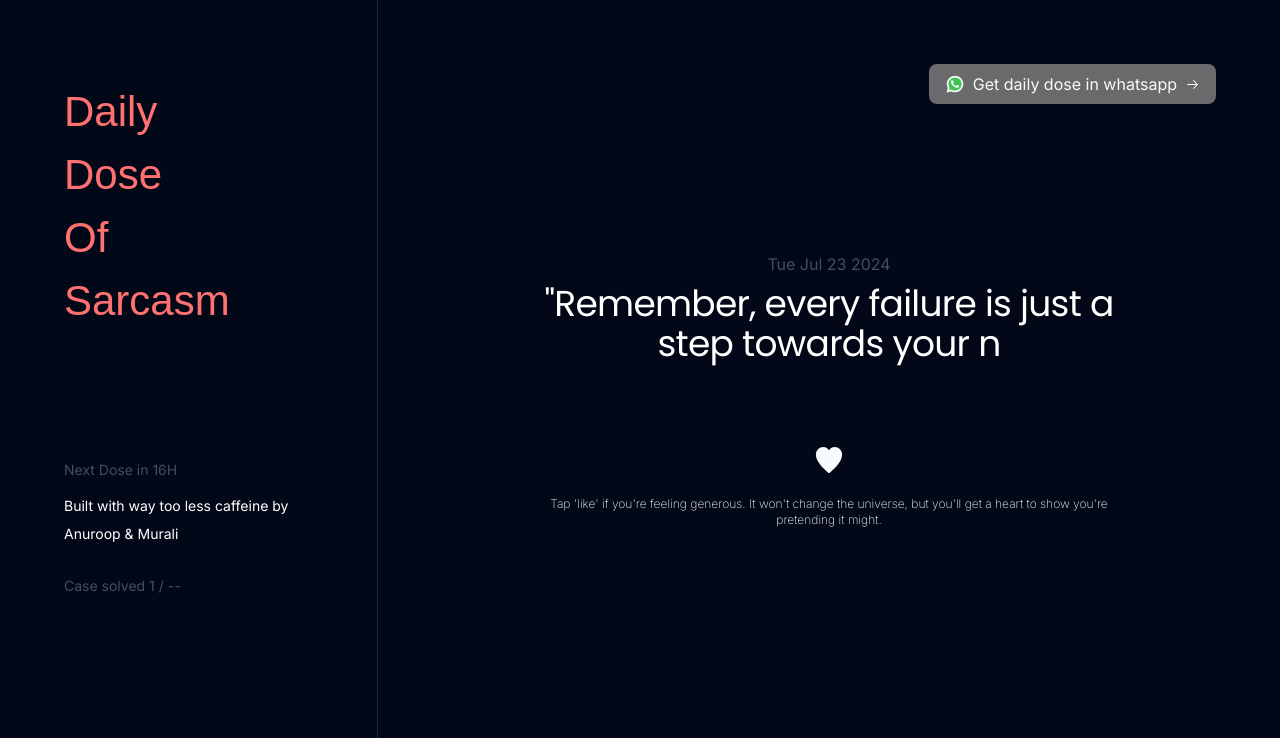
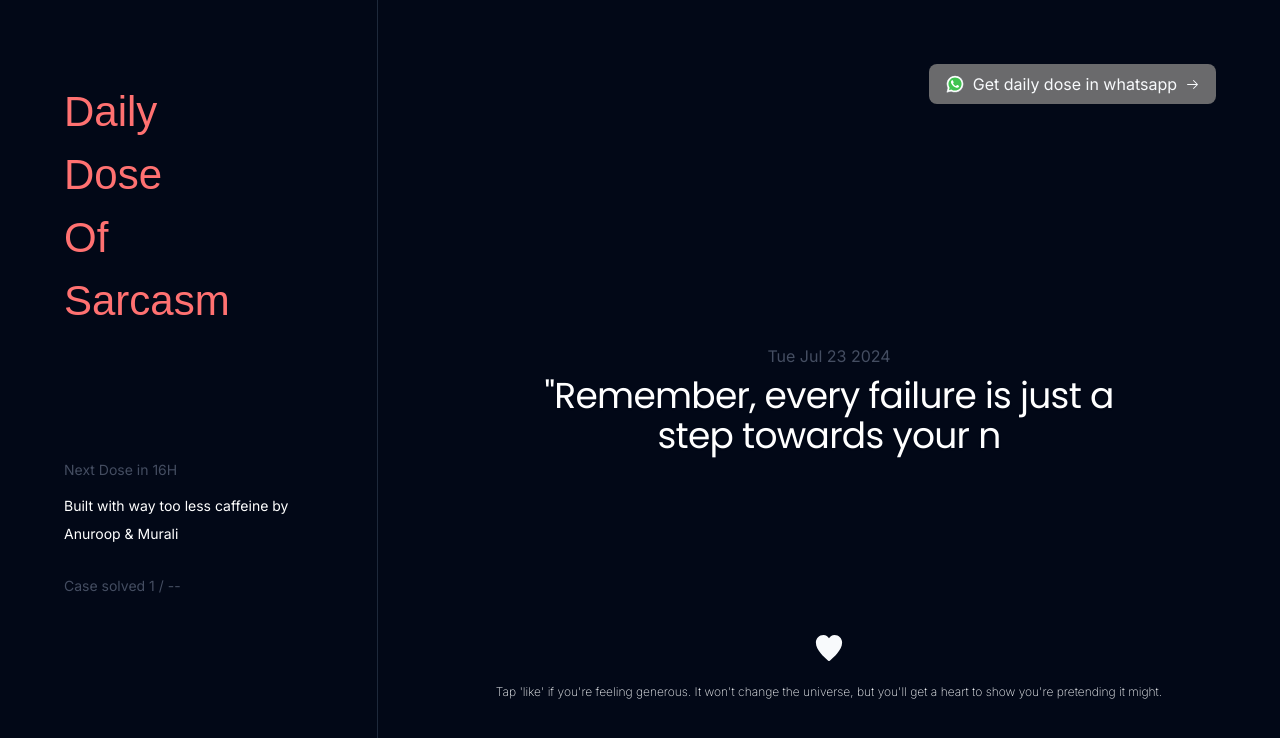
Before and after one commit to iammurali/ddos, a Next.js app: page / in a window 1280 px wide. Shown: the top 738 px of the page. Built offline with nearby package versions, Linux system fonts and the light colour scheme; a web font is replaced by a local one.

Commit message:
add page data

```diff
--- a/app/page.tsx
+++ b/app/page.tsx
@@ -19,7 +19,7 @@ export default function Home() {
             text={`"Remember, every failure is just a step towards your next epic disaster."`}
           />
         </div>
-        <div className="pt-20 flex flex-col justify-center items-center">
+        <div className="absolute top-72 flex flex-col justify-center items-center">
           <div className="text-center text-xs font-extralight">
             <HeartFilledIcon className="h-8 w-8" />
           </div>
```
